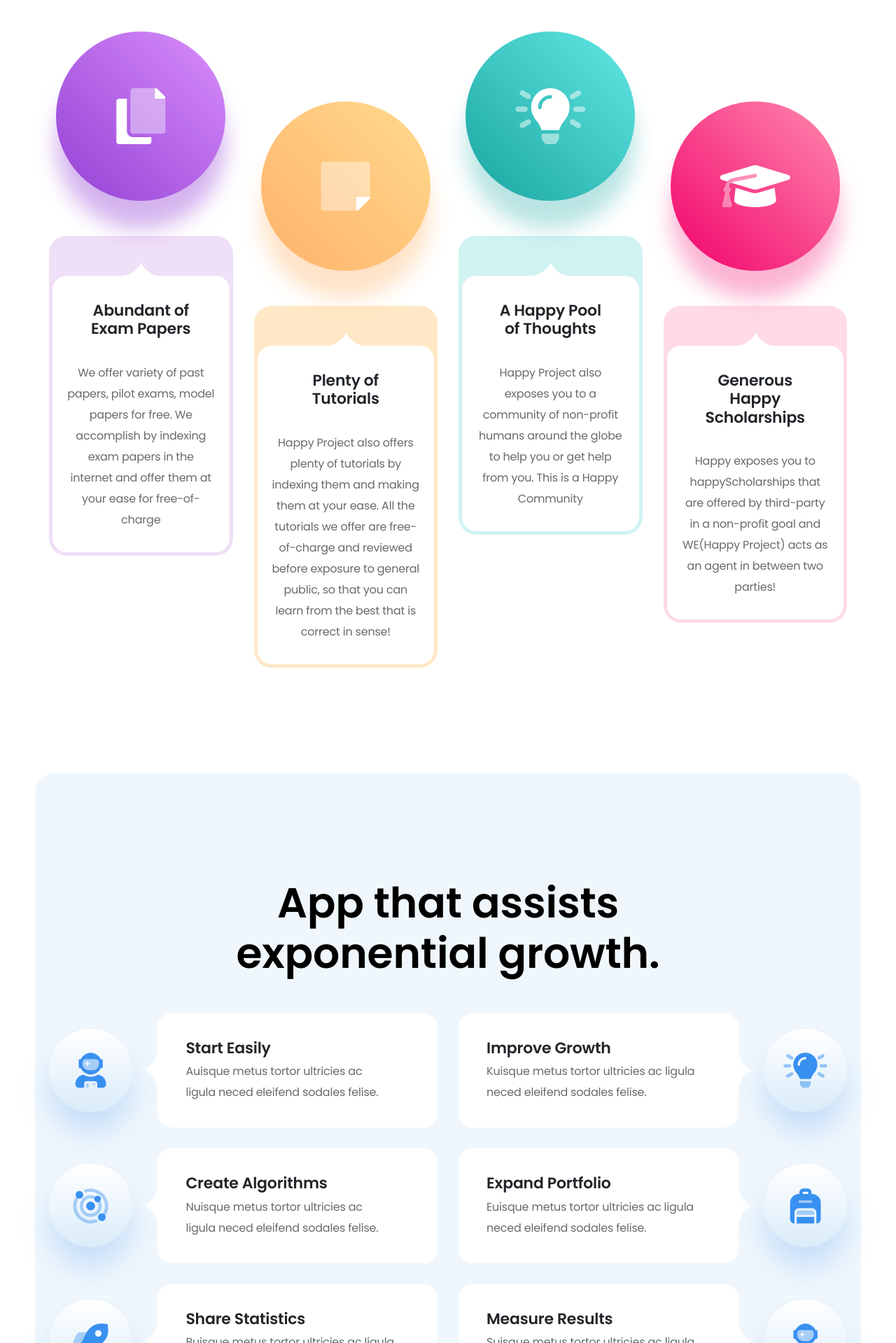
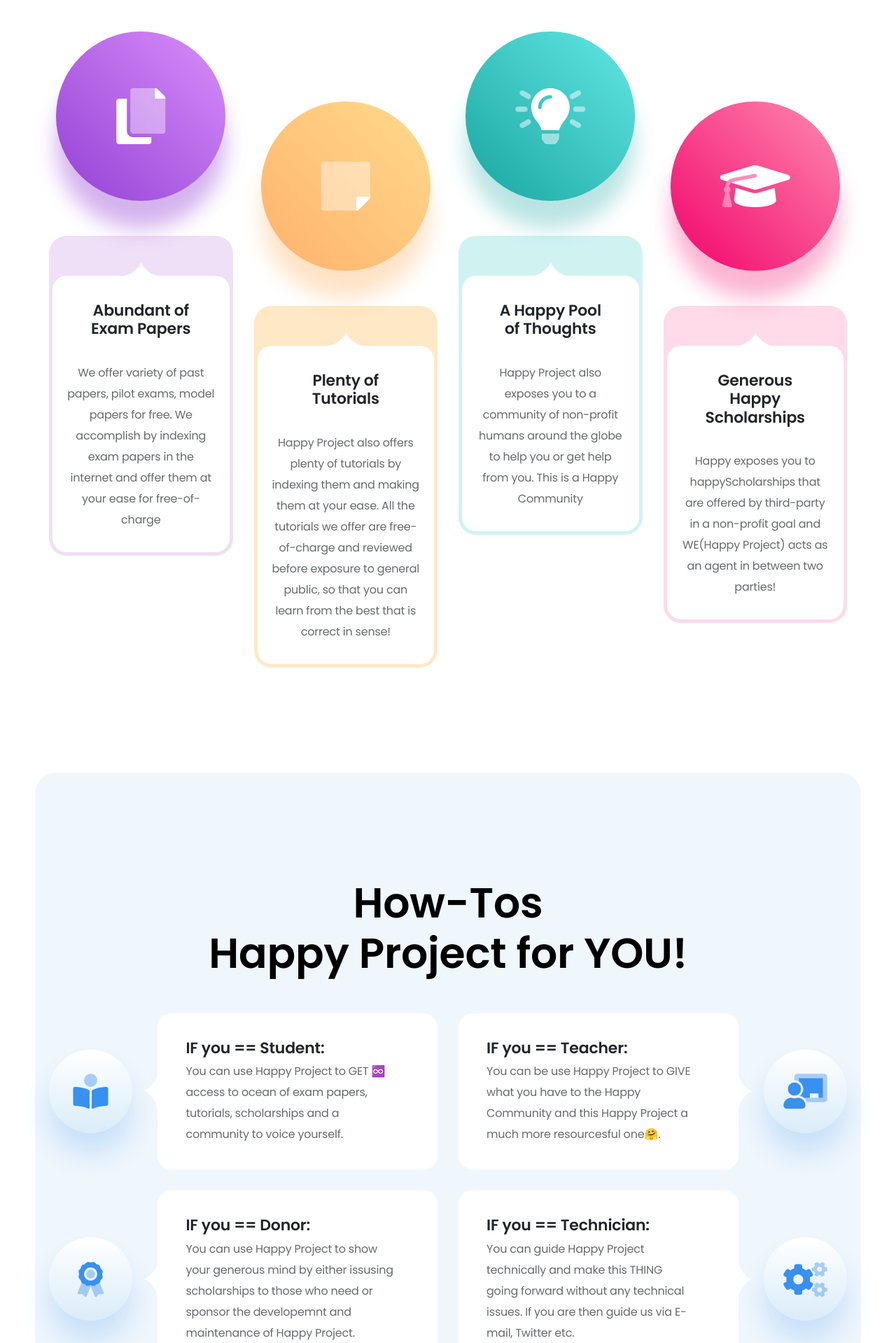
Before and after one commit to Happy-Project-Foundation/HappyProject, a Django app: page / in a window 1280 px wide. Shown: the part 1420-3339 px from the top of the page at 70% size. Run offline with Django 4.2, Linux system fonts and the light colour scheme; some libraries are stand-ins or nearby versions.

Commit message:
Done HomeView: Howtos

```diff
--- a/clientauth/urls.py
+++ b/clientauth/urls.py
@@ -1,6 +1,7 @@
 from django.urls import path
 from clientauth.views import auth_view
 
+app_name = "clientauth"
 urlpatterns = [
-    path('', auth_view, name="auth_test"),
+    path('', auth_view, name="index"),
 ]
--- a/home/templates/home/growth_section.html
+++ /dev/null
@@ -1,85 +0,0 @@
-<section class="growth" id="feature">
-    <div class="growth__wrapper">
-      <div class="container">
-        <h2 class="section-heading color-black">App that assists exponential growth.</h2>
-        <div class="row">
-          <div class="col-lg-6">
-            <div class="growth__box">
-              <div class="icon">
-                <i class="fad fa-user-astronaut"></i>
-              </div>
-              <div class="content">
-                <h3>Start Easily</h3>
-                <p class="paragraph dark">Auisque metus tortor ultricies ac ligula neced eleifend sodales felise.</p>
-              </div>
-            </div>
-          </div>
-          <div class="col-lg-6">
-            <div class="growth__box">
-              <div class="icon">
-                <i class="fad fa-lightbulb-on"></i>
-              </div>
-              <div class="content">
-                <h3>Improve Growth</h3>
-                <p class="paragraph dark">Kuisque metus tortor ultricies ac ligula neced eleifend sodales felise.</p>
-              </div>
-            </div>
-          </div>
-          <div class="col-lg-6">
-            <div class="growth__box">
-              <div class="icon">
-                <i class="fad fa-solar-system"></i>
-              </div>
-              <div class="content">
-                <h3>Create Algorithms</h3>
-                <p class="paragraph dark">Nuisque metus tortor ultricies ac ligula neced eleifend sodales felise.</p>
-              </div>
-            </div>
-          </div>
-          <div class="col-lg-6">
-            <div class="growth__box">
-              <div class="icon">
-                <i class="fad fa-backpack"></i>
-              </div>
-              <div class="content">
-                <h3>Expand Portfolio</h3>
-                <p class="paragraph dark">Euisque metus tortor ultricies ac ligula neced eleifend sodales felise.</p>
-              </div>
-            </div>
-          </div>
-          <div class="col-lg-6">
-            <div class="growth__box">
-              <div class="icon">
-                <i class="fad fa-rocket-launch"></i>
-              </div>
-              <div class="content">
-                <h3>Share Statistics</h3>
-                <p class="paragraph dark">Buisque metus tortor ultricies ac ligula neced eleifend sodales felise.</p>
-              </div>
-            </div>
-          </div>
-          <div class="col-lg-6">
-            <div class="growth__box">
-              <div class="icon">
-                <i class="fad fa-user-astronaut"></i>
-              </div>
-              <div class="content">
-                <h3>Measure Results</h3>
-                <p class="paragraph dark">Suisque metus tortor ultricies ac ligula neced eleifend sodales felise.</p>
-              </div>
-            </div>
-          </div>
-        </div>
-        <div class="row">
-          <div class="button__wrapper">
-            <a href="#" class="button">
-              <span>GET STARTED <i class="fad fa-long-arrow-right"></i></span>
-            </a>
-            <a href="#" class="button">
-              <span>LEARN MORE <i class="fad fa-long-arrow-right"></i></span>
-            </a>
-          </div>
-        </div>
-      </div>
-    </div>
-  </section>
--- a/home/templates/home/hero_section.html
+++ b/home/templates/home/hero_section.html
@@ -4,34 +4,52 @@
       <div class="container">
         <div class="row align-items-lg-center">
           <div class="col-lg-6 order-2 order-lg-1">
-            <h1 class="main-heading color-black">Everything at your ease😊</h1>
+
+            <h1 class="main-heading color-black">
+              Everything at your ease😊
+            </h1>
+
             <p class="paragraph">
-              <span>Happy Project</span> is a non-profit project that aims at needy-students
+              <span>Happy Project</span>
+               is a non-profit project that aims at needy-students
               in locale and help them educational wise.
               <br/> Here, you can request-obtain-assist
               as a Student or Teacher.
             </p>
+
+            {# Buttons for the user to navigate to authentication area #}
             <div class="download-buttons">
+              {# TODO: use pk to dynamically change the route to teacher/student #}
+
+              <a href="{% url 'hub:index' %}" class="google-play">
+                <i class="fad fa-book-reader"></i>
+                <div class="button-content">
+                  <h6>LOG IN AS <span>A Student </span></h6>
+                </div>
+              </a>
+
               <a href="{% url 'hub:index' %}" class="apple-store">
-                <i class="fas fa-chalkboard-teacher"></i>
+                <i class="fad fa-chalkboard-teacher"></i>
                 <div class="button-content">
                   <h6>LOG IN AS<span>A Teacher</span></h6>
                 </div>
               </a>
 
-              <a href="{% url 'hub:index' %}" class="google-play">
-                <i class="fas fa-book-reader"></i>
-                <div class="button-content">
-                  <h6>LOG IN AS <span>A Student </span></h6>
-                </div>
-              </a>
             </div>
           </div>
+
           <div class="col-lg-6 order-1 order-lg-2">
             <div class="questions-img hero-img">
-              <img src="{% static 'watchdog/images/phone-01.png' %}" alt="image">
-            </div>
+              {# TODO: Add an peek through of hub as an image #}
+
+              <img
+                src="{% static 'watchdog/images/phone-01.png' %}"
+                alt="hub-peek-through"
+                >
+
+              </div>
           </div>
+
         </div>
       </div>
     </div>
--- /dev/null
+++ b/home/templates/home/howtos_section.html
@@ -0,0 +1,57 @@
+<section class="growth" id="feature">
+    <div class="growth__wrapper">
+      <div class="container">
+
+        <h2 class="section-heading color-black">
+          How-Tos
+          <br/>
+          Happy Project for YOU!
+        </h2>
+
+        {# Compilation of `howtos` dynamically #}
+        {# To alter the texts, alter `home.views.HomeView._howtos` #}
+        <div class="row">
+          {% for howto in howtos %}
+          <div class="col-lg-6">
+            <div class="growth__box">
+              <div class="icon">
+                <i class="fad fa-{{howto.icon}}"></i>
+              </div>
+              <div class="content">
+                <h3>
+                  {{howto.title}}
+                </h3>
+                <p class="paragraph dark">
+                  {{howto.text}}
+                </p>
+              </div>
+            </div>
+          </div>
+          {% endfor %}
+        </div>
+
+        <div class="row">
+          <div class="button__wrapper">
+
+            {# TODO: navigate to signup #}
+            <a href="{% url 'clientauth:index' %}" class="button">
+              <span>
+                GET STARTED
+                <i class="fad fa-long-arrow-right"></i>
+              </span>
+            </a>
+
+            {# TODO: navigate to gallery and filter blogs for howtos #}
+            <a href="{% url 'gallery:index' %}" class="button">
+              <span>
+                LEARN MORE
+                <i class="fad fa-long-arrow-right"></i>
+              </span>
+            </a>
+
+          </div>
+        </div>
+
+      </div>
+    </div>
+  </section>
--- a/home/templates/home/index.html
+++ b/home/templates/home/index.html
@@ -6,11 +6,11 @@
   {# hero section #}
   {% include 'home/hero_section.html' %}
 
-  {# feature section #}
-  {% include 'home/feature_section.html' %}
+  {# offers section #}
+  {% include 'home/offers_section.html' %}
 
-  {# growth section #}
-  {% include 'home/growth_section.html' %}
+  {# howtos section #}
+  {% include 'home/howtos_section.html' %}
 
   {# step section #}
   {% include 'home/steps_section.html' %}
--- a/home/views.py
+++ b/home/views.py
@@ -6,47 +6,85 @@ from django.views.generic import TemplateView
 # Utility Classes ------------------------------------------------------------
 
 class Offers(object):
-    def __init__(self, heading: str, icon: str, text: str) -> None:
-        self.title = heading
+    def __init__(self, title: str, icon: str, text: str) -> None:
+        self.title = title
         self.text = text
         self.icon = icon
 
 
 class HowToItem(object):
-    def __init__(self) -> None:
-        super().__init__()
+    def __init__(self, title: str, icon: str, text: str) -> None:
+        self.title = title
+        self.text = text
+        self.icon = icon
 
 
 # Generic Views --------------------------------------------------------------
+
 class HomeView(TemplateView):
     template_name = "home/index.html"
 
     # Offers for the offer section
     _offers = [
         Offers(
-            heading="Abundant of Exam Papers",
+            title="Abundant of Exam Papers",
             text="We offer variety of past papers, pilot exams, model papers for free." +
             " We accomplish by indexing exam papers in the internet and offer them at your ease for free-of-charge",
             icon="copy"
         ),
         Offers(
-            heading="Plenty of Tutorials",
+            title="Plenty of Tutorials",
             text="Happy Project also offers plenty of tutorials by indexing them and making them at your ease. All the tutorials we offer are free-of-charge and reviewed before exposure to general public, so that you can learn from the best that is correct in sense!",
             icon="sticky-note"
         ),
         Offers(
-            heading="A Happy Pool of Thoughts",
+            title="A Happy Pool of Thoughts",
             text="Happy Project also exposes you to a community of non-profit humans around the globe to help you or get help from you. This is a Happy Community",
             icon="lightbulb-on"
         ),
         Offers(
-            heading="Generous Happy Scholarships",
+            title="Generous Happy Scholarships",
             text="Happy exposes you to happyScholarships that are offered by third-party in a non-profit goal and WE(Happy Project) acts as an agent in between two parties!",
             icon="graduation-cap"
+        ),
+    ]
+
+    # HowToItems for the how_to section
+    _howtos = [
+        HowToItem(
+            title="IF you == Student:",
+            text="You can use Happy Project to GET ♾️ access to ocean of exam papers, tutorials, scholarships and a community to voice yourself.",
+            icon="book-reader"
+        ),
+        HowToItem(
+            title="IF you == Teacher:",
+            text="You can be use Happy Project to GIVE what you have to the Happy Community and this Happy Project a much more resourcesful one🤗.",
+            icon="chalkboard-teacher"
+        ),
+        HowToItem(
+            title="IF you == Donor:",
+            text="You can use Happy Project to show your generous mind by either issusing scholarships to those who need or sponsor the developemnt and maintenance of Happy Project.",
+            icon="award"
+        ),
+        HowToItem(
+            title="IF you == Technician:",
+            text="You can guide Happy Project technically and make this THING going forward without any technical issues. If you are then guide us via E-mail, Twitter etc.",
+            icon="cogs"
+        ),
+        HowToItem(
+            title="IF you == Developer:",
+            text="You can either use or help Happy Project by becoming a contributor for the source text. If you are then fork(🍴) and PR us your work.",
+            icon="code"
+        ),
+        HowToItem(
+            title="IF you == Anyone:",
+            text="Please share the words to those who might make use of Happy Project and help us keep Happy Project alive by becoming someone among above!",
+            icon="user-astronaut"
         ),
     ]
 
     def get_context_data(self, **kwargs: Any) -> Dict[str, Any]:
         context = super().get_context_data(**kwargs)
         context["offers"] = self._offers
+        context["howtos"] = self._howtos
         return context
```
Also changed, not shown: home/templates/home/offers_section.html (renamed from home/templates/home/feature_section.html).
